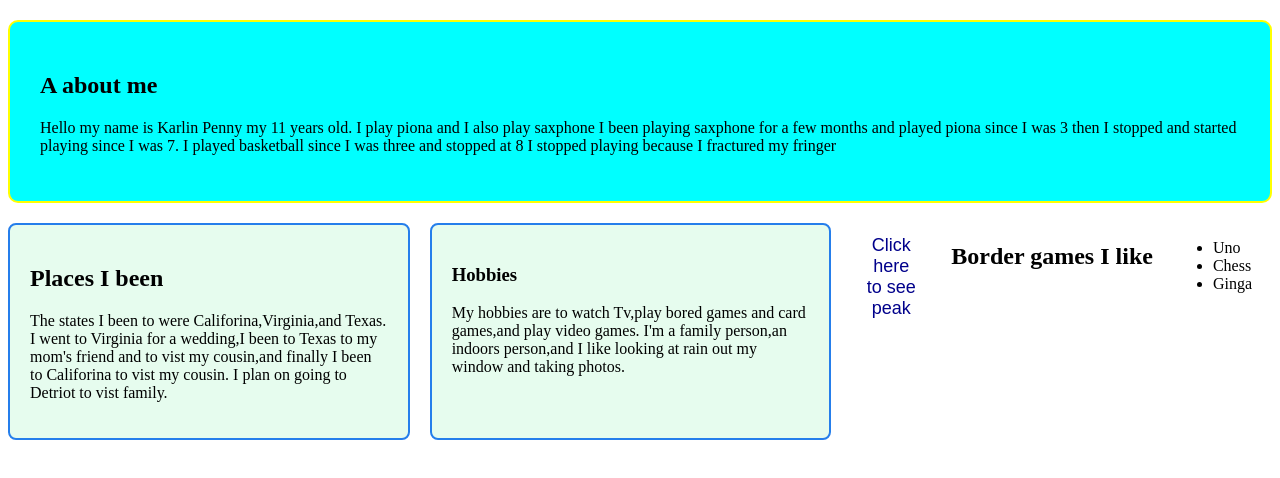
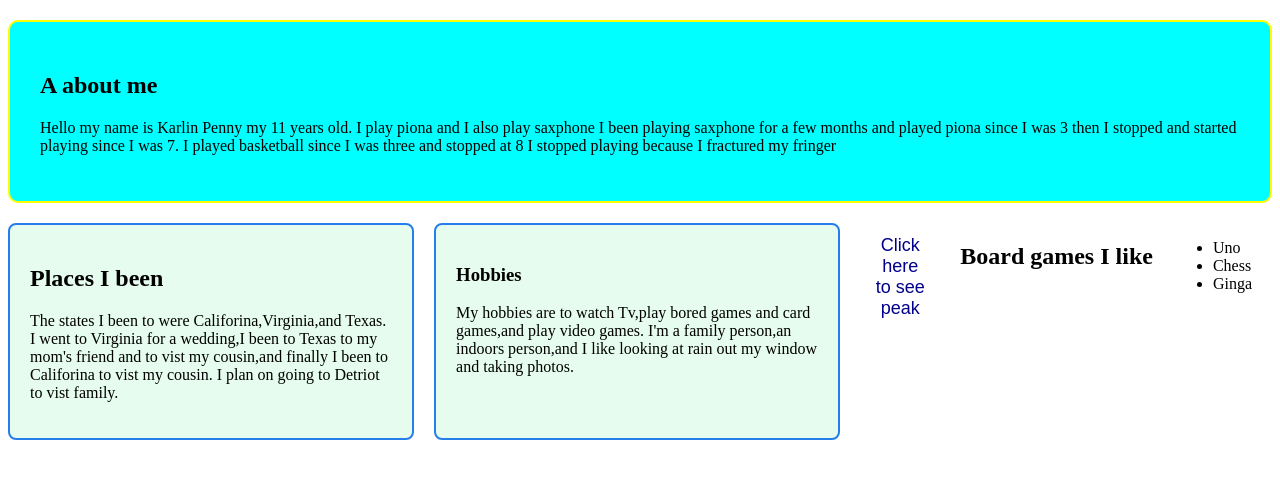
Before and after one commit to 0126kwayne-lang/personal-project, a plain HTML site: page index.html in a window 1280 px wide. Drawn offline with Linux system fonts and the light colour scheme.

Commit message:
correcting "boarder" im crine

```diff
--- a/index.html
+++ b/index.html
@@ -30,7 +30,7 @@
                             </div>
                         <body>
 <button type="button" onclick="window.location.href='https://youtu.be/NTBfs3qHhjU?si=fGH6JOzarf78sIhP'">Click here to see peak</button>
-    <h2>Border games I like</h2>
+    <h2>Board games I like</h2>
     <ul>
   <li>Uno</li>
   <li>Chess</li>
```
